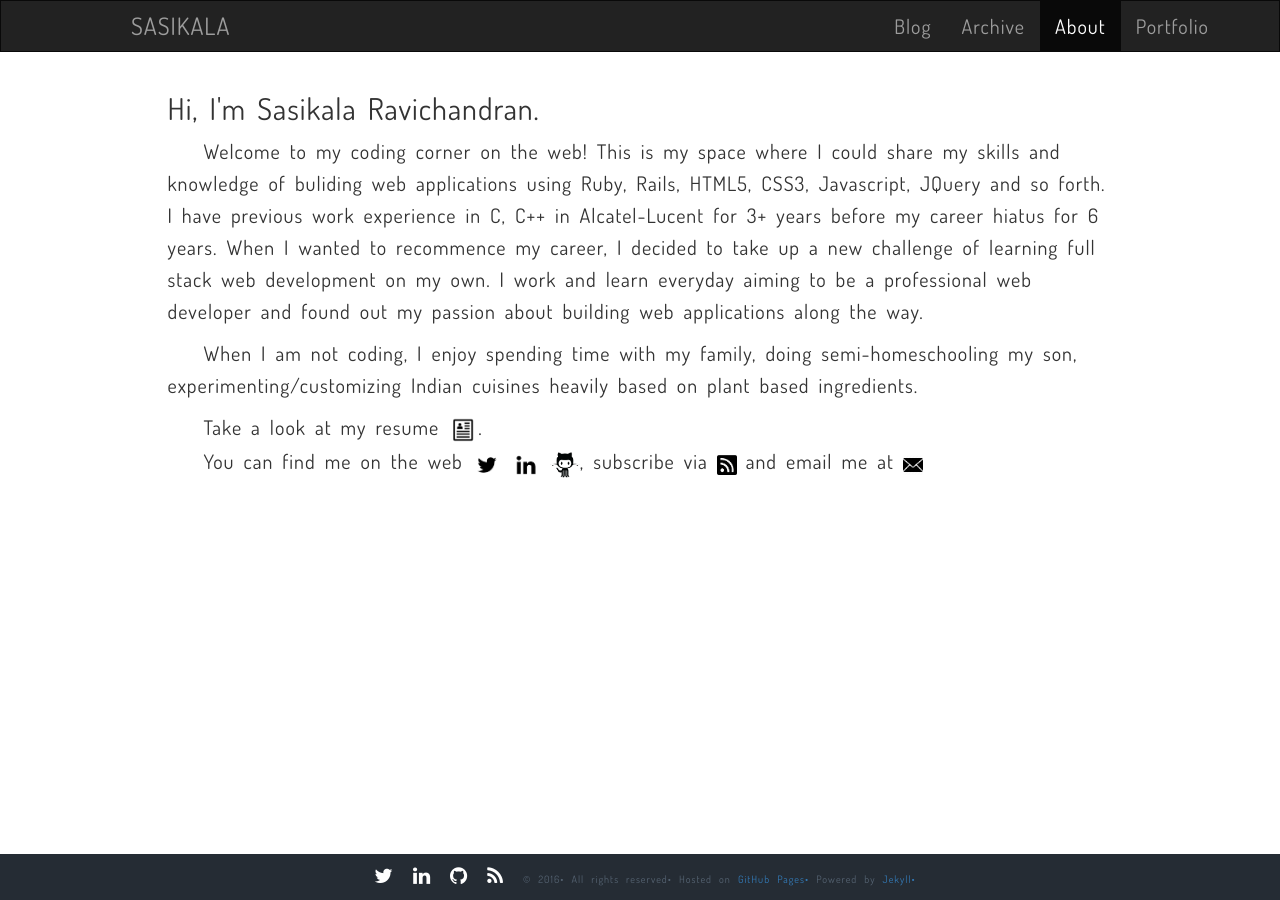
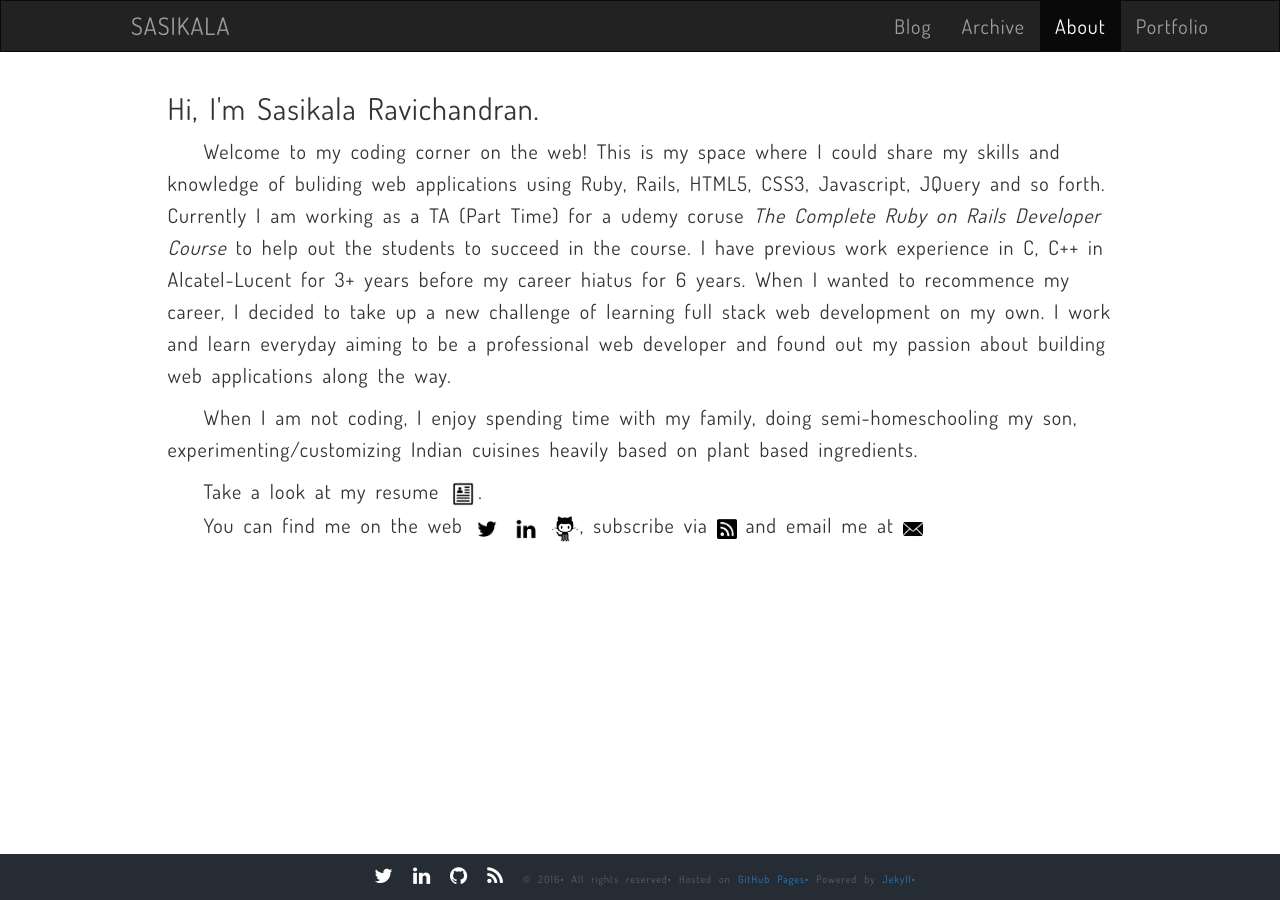
Before and after one commit to Sasikala-Ravichandran/sasi-kala.github.io, a Jekyll site: the page built from about/index.html, in a window 1280 px wide. Built offline with Jekyll 4.4.1, drawn with Linux system fonts in a browser that asks for light colours; nearby versions of some CDN libraries; comment, search, counter and statistics services are not loaded.

Commit message:
Added part time job details

```diff
--- a/about/index.html
+++ b/about/index.html
@@ -7,7 +7,7 @@ description: "About page of Sasikala Ravichandran"
 <section id= "about">
   <h2> Hi, I'm Sasikala Ravichandran.</h2>
   <br>
-  <p> &nbsp;&nbsp;&nbsp;&nbsp;Welcome to my coding corner on the web! This is my space where I could share my skills and knowledge of buliding web applications using Ruby, Rails, HTML5, CSS3, Javascript, JQuery and so forth. I have previous work experience in C, C++ in Alcatel-Lucent for 3+ years before my career hiatus for 6 years. When I wanted to recommence my career, I decided to take up a new challenge of learning full stack web development on my own. I work and learn everyday aiming to be a professional web developer and found out my passion about building web applications along the way. </p>
+  <p> &nbsp;&nbsp;&nbsp;&nbsp;Welcome to my coding corner on the web! This is my space where I could share my skills and knowledge of buliding web applications using Ruby, Rails, HTML5, CSS3, Javascript, JQuery and so forth. Currently I am working as a TA (Part Time) for a udemy coruse <em>The Complete Ruby on Rails Developer Course</em> to help out the students to succeed in the course. I have previous work experience in C, C++ in Alcatel-Lucent for 3+ years before my career hiatus for 6 years. When I wanted to recommence my career, I decided to take up a new challenge of learning full stack web development on my own. I work and learn everyday aiming to be a professional web developer and found out my passion about building web applications along the way. </p>
   <br> <!-- Show your passion--><!-- show the certification -->
   <p>&nbsp;&nbsp;&nbsp;&nbsp;When I am not coding, I enjoy spending time with my family, doing semi-homeschooling my son, experimenting/customizing Indian cuisines heavily based on plant based ingredients.</p>
   <br>
```
